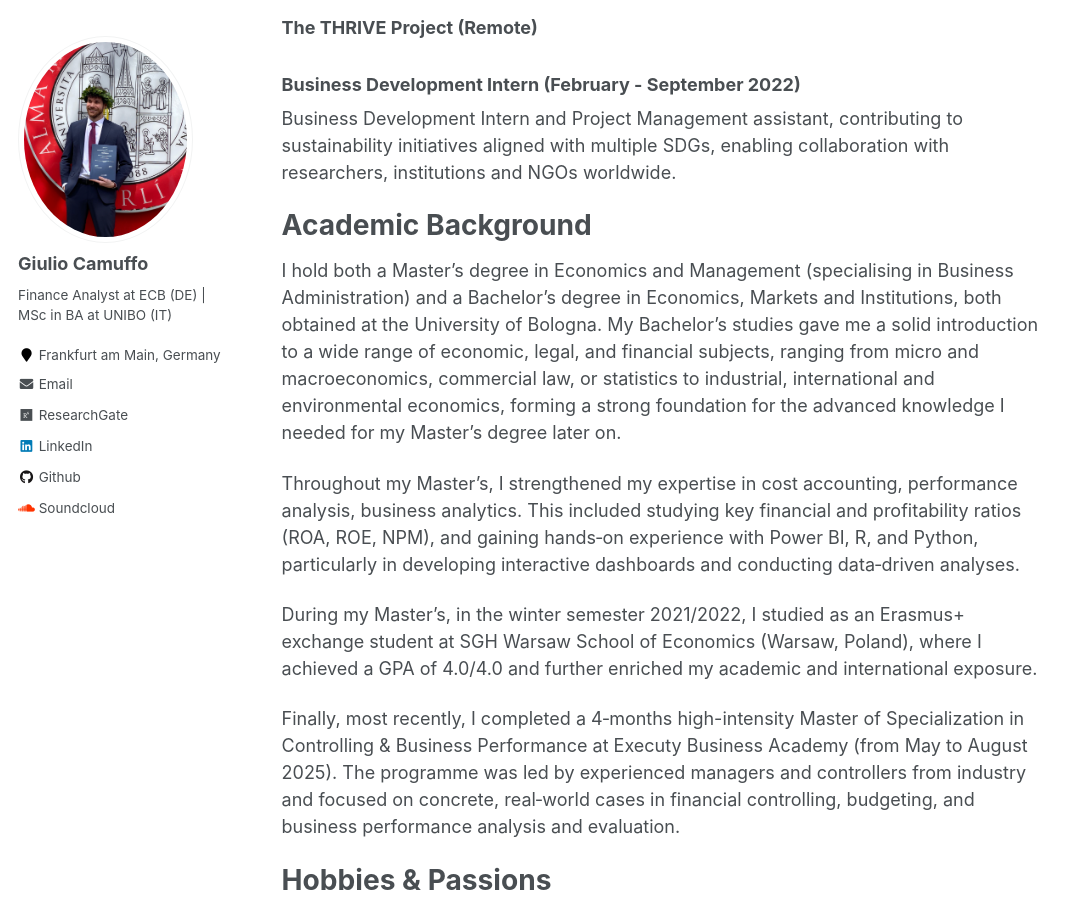
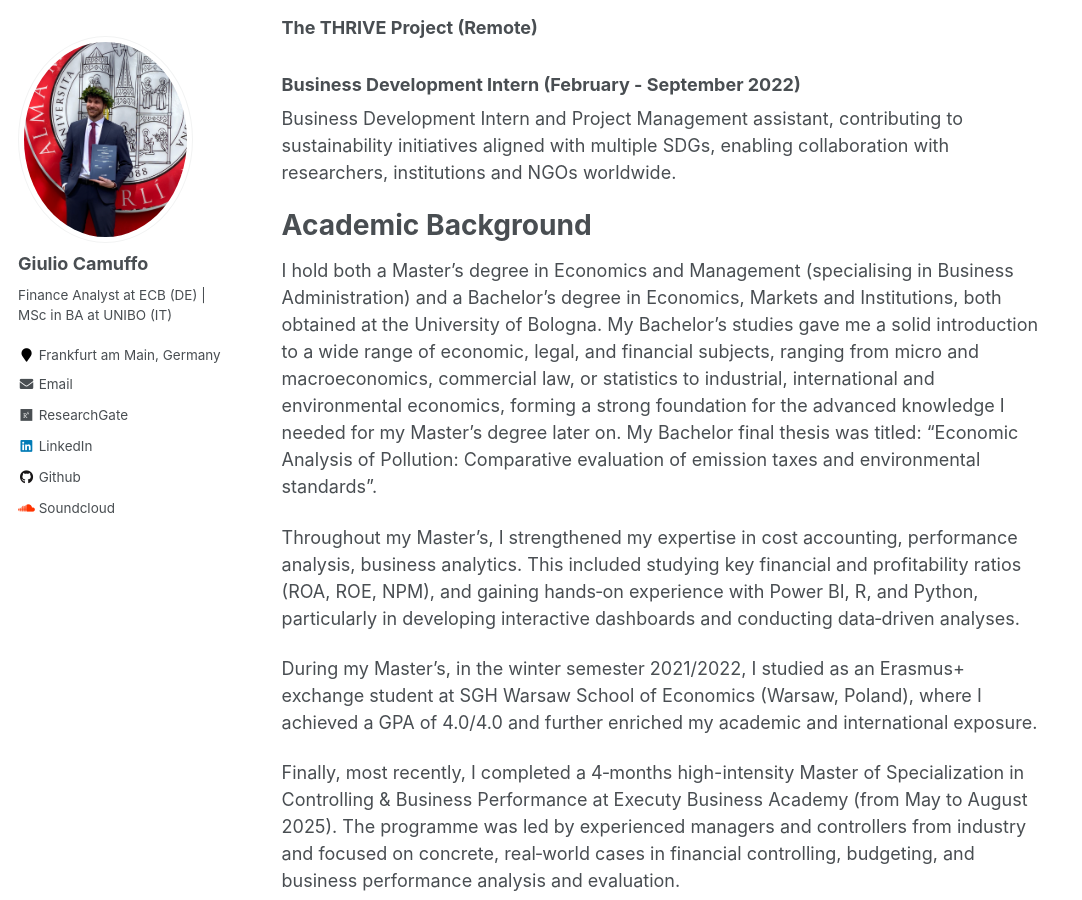
Before and after one commit to giulio-camuffo/giulio-camuffo.github.io, a Jekyll site: the page built from _pages/about.md, in a window 1280 px wide and 900 px high, scrolled down 2144 px. Shown: the whole window, without its empty margins (0-1082 px from the left). Built offline with Jekyll 4.4.1, drawn with Linux system fonts in a browser that asks for light colours; nearby versions of some CDN libraries.

Commit message:
Enhance academic background section with thesis details
Added details about Bachelor’s thesis and Master's studies.

```diff
--- a/_pages/about.md
+++ b/_pages/about.md
@@ -53,7 +53,7 @@ Business Development Intern and Project Management assistant, contributing to su
 
 # **Academic Background**
 I hold both a Master’s degree in Economics and Management (specialising in Business Administration) and a Bachelor’s degree in Economics, Markets and Institutions, both obtained at the University of Bologna.
-My Bachelor’s studies gave me a solid introduction to a wide range of economic, legal, and financial subjects, ranging from micro and macroeconomics, commercial law, or statistics to industrial, international and environmental economics, forming a strong foundation for the advanced knowledge I needed for my Master's degree later on.
+My Bachelor’s studies gave me a solid introduction to a wide range of economic, legal, and financial subjects, ranging from micro and macroeconomics, commercial law, or statistics to industrial, international and environmental economics, forming a strong foundation for the advanced knowledge I needed for my Master's degree later on. My Bachelor final thesis was titled: "Economic Analysis of Pollution: Comparative evaluation of emission taxes and environmental standards".
 
 Throughout my Master’s, I strengthened my expertise in cost accounting, performance analysis, business analytics. This included studying key financial and profitability ratios (ROA, ROE, NPM), and gaining hands‑on experience with Power BI, R, and Python, particularly in developing interactive dashboards and conducting data‑driven analyses.
 
```
